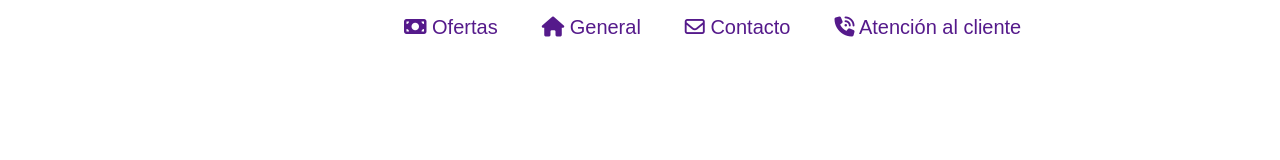
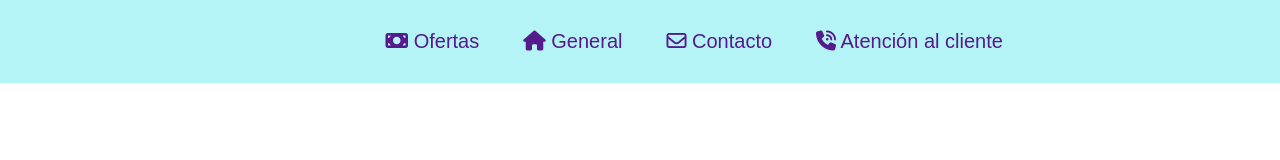
Before and after one commit to JaroldJulian/Online-store, a plain HTML site: page index.html in a window 1280 px wide. Drawn offline with Linux system fonts and the light colour scheme.

Commit message:
Update index.css

```diff
--- a/index.css
+++ b/index.css
@@ -1,8 +1,16 @@
+/* Colores y estilos a cambiar */
 
+* {
+    box-sizing: border-box;
+    padding: 0;
+    margin: 0;
+  }
 
 .header{
-    margin-left: 25%;
-
+    padding-left: 27%;
+    background-color: #B4F4F7;
+    padding-top: 30px;
+    padding-bottom: 30px;
 }
 
 .header li {
@@ -13,10 +21,6 @@
     font-size: 20px;
 }
 
-.header li:hover {
-
-}
-
 a:link, a:visited, a:active {
     text-decoration:none;
 }
```
